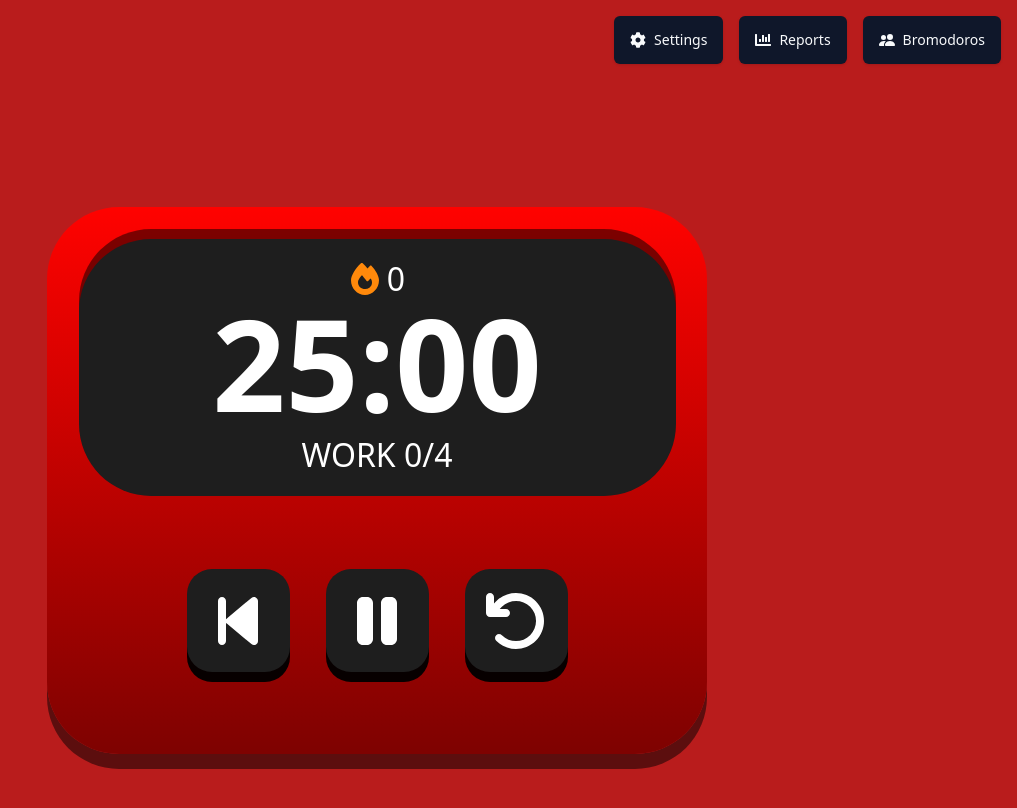
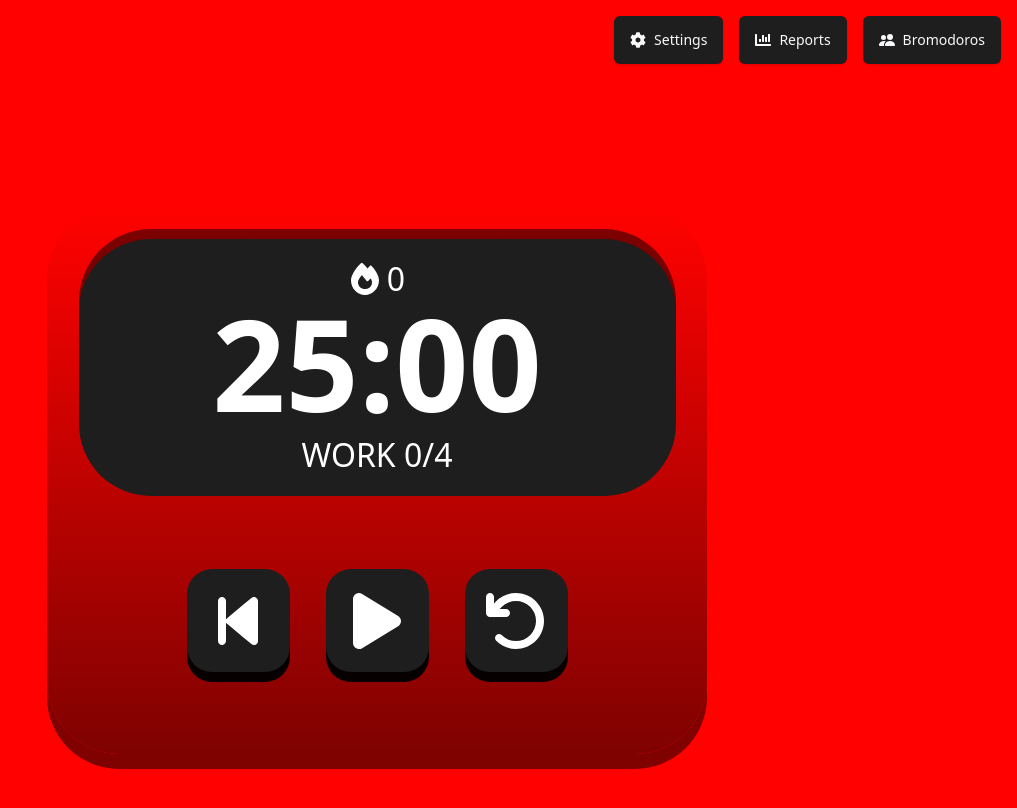
Before and after one commit to Frankelly-Guzman/Bromodoro, a React (Vite) app: page / in a window 1280 px wide. Shown: the top 808 px of the page, without its empty margins (263-1280 px from the left). Built offline with nearby package versions, Linux system fonts and the light colour scheme.

Commit message:
timer transition to black

```diff
--- a/src/App.tsx
+++ b/src/App.tsx
@@ -1,12 +1,12 @@
 import { BrowserRouter as Router, Routes, Route } from 'react-router-dom'
 import Main from './pages/Main'
 import Navbar from './components/Navbar'
-import { BackgroundProvider } from './utils/BackgroundContext'
+import { TimerContextProvider } from './utils/TimerContext'
 import NotFound from './pages/NotFound'
 
 const App = () => {
   return (
-    <BackgroundProvider>
+    <TimerContextProvider>
       <Router>
         <Navbar />
         <Routes>
@@ -14,7 +14,7 @@ const App = () => {
           <Route path="*" element={<NotFound />} />
         </Routes>
       </Router>
-    </BackgroundProvider>
+    </TimerContextProvider>
   )
 }
 
--- a/src/components/Navbar.tsx
+++ b/src/components/Navbar.tsx
@@ -1,23 +1,25 @@
-import React from "react";
 import { Button } from "./ui/button";
 import { FaChartBar } from "react-icons/fa";
 import { BsFillPeopleFill } from "react-icons/bs";
 import SettingsButton from "./SettingsButton";
-import { useBackground } from "../utils/BackgroundContext";
+import { useTimerContext } from "@/utils/TimerContext";
 
 const Navbar = () => {
-  const { bgColor } = useBackground();
+  const timerContext = useTimerContext()
+
+  const buttonBgColor = timerContext.isRunning ? "bg-black" : "bg-gray-default"
+  const navBgColor = timerContext.isRunning ? "bg-black" : "bg-red-default"
 
   return (
     <div
-      className={`flex justify-end items-center p-4 gap-4 ${bgColor}`}
+      className={`flex justify-end items-center p-4 gap-4 ${navBgColor}`}
     >
       <SettingsButton />
-      <Button className="flex flex-row gap-2 py-6">
+      <Button className={`flex flex-row gap-2 py-6 ${buttonBgColor} hover:bg-gray-light`}>
         <FaChartBar />
         Reports
       </Button>
-      <Button className="flex flex-row gap-2 py-6">
+      <Button className={`flex flex-row gap-2 py-6 ${buttonBgColor} hover:bg-gray-light`}>
         <BsFillPeopleFill />
         Bromodoros
       </Button>
--- a/src/components/SettingsButton.tsx
+++ b/src/components/SettingsButton.tsx
@@ -19,6 +19,7 @@ import { FaCog } from "react-icons/fa";
 import { FaClock } from "react-icons/fa";
 import { Button } from "./ui/button";
 import { Switch } from "./ui/switch";
+import { useTimerContext } from "@/utils/TimerContext";
 
 /**
  * SettingsButton Component
@@ -54,15 +55,20 @@ const SettingsButton = () => {
     setToggle((prev) => !prev); // Toggle the state
   };
 
+  // BG color
+  // TODO: Once again we need a palette instead of a boolcheck
+  const timerContext = useTimerContext()
+  const bgColor = timerContext.isRunning ? "bg-black" : "bg-gray-default"
+
   return (
     <DropdownMenu open={open} onOpenChange={setOpen}>
       <DropdownMenuTrigger>
-        <Button className="flex flex-row gap-2 py-6">
+        <Button className={`flex flex-row gap-2 py-6 ${bgColor} hover:bg-gray-light`}>
           <FaCog />
           Settings
         </Button>
       </DropdownMenuTrigger>
-      <DropdownMenuContent className="bg-slate-900 text-white">
+      <DropdownMenuContent className={`${bgColor} text-white`}>
         <DropdownMenuLabel className="flex flex-row gap-2 items-center">
           <FaClock />
           Timer
--- a/src/components/Timer.tsx
+++ b/src/components/Timer.tsx
@@ -1,4 +1,5 @@
-import { FaArrowRotateLeft, FaBackwardStep, FaPause, FaFire } from "react-icons/fa6"
+import { FaArrowRotateLeft, FaBackwardStep, FaPause, FaPlay, FaFire } from "react-icons/fa6"
+import { useTimerContext } from "@/utils/TimerContext"
 
 const flexCenteredAll = [
   "flex",
@@ -6,16 +7,21 @@ const flexCenteredAll = [
   "items-center"
 ].join(" ")
 
+// WARN: Not doing anims for now because it looks awkward when changing stuff to black
 const animated = [
-  "transition-all",
-  "duration-[0.5s]",
 ].join(" ")
 
 interface TimerButtonProps {
   icon?: React.ReactNode
+  action?: () => void;
 }
 
-function TimerButton({ icon }: TimerButtonProps) {
+// TODO: Clean up usage of context; maybe we could store a color palette instead of asking whether we are running
+// We will actually NEED this when we implement timer modes!
+
+function TimerButton({ icon, action }: TimerButtonProps) {
+  const timerContext = useTimerContext();
+
   const bgStyles = [
     flexCenteredAll,
     animated,
@@ -26,24 +32,30 @@ function TimerButton({ icon }: TimerButtonProps) {
     "pb-4",
   ].join(" ")
 
+  /*
   const bgHoverStyles = [
-    "hover:bg-red-dark",
+    timerContext.isRunning ? "bg-black" : "hover:bg-red-dark",
   ].join(" ")
+  */
 
   const buttonBgStyles = [
     flexCenteredAll,
     animated,
+    timerContext.isRunning ? "bg-black" : "bg-gray-default",
+    timerContext.isRunning ? "bg-black" : "shadow-[0px_10px_0px_rgba(0,0,0,0.95)]",
     "w-[103px]",
     "h-[103px]",
-    "bg-gray-default",
     "rounded-[25px]",
-    "shadow-[0px_10px_0px_rgba(0,0,0,0.95)]",
   ].join(" ")
+
+  const buttonBgHoverStyles = [
+    timerContext.isRunning ? "bg-black" : "hover:bg-gray-light",
+  ]
 
   const buttonBgActiveStyles = [
     "transform active:translate-y-[10px]",
     "active:shadow-[0px_0px_0px_rgba(0,0,0,0)]",
-    "active:bg-black",
+    "active:bg-gray-dark",
   ].join(" ")
 
   const iconStyle = [
@@ -53,39 +65,41 @@ function TimerButton({ icon }: TimerButtonProps) {
   ].join(" ")
 
   return (
-    <div className={`${bgStyles} ${bgHoverStyles}`}>
-      <div className={`${buttonBgStyles} ${buttonBgActiveStyles}`}>
+    <div className={`${bgStyles}`}>
+      <button type="button" onClick={action} className={`${buttonBgStyles} ${buttonBgHoverStyles} ${buttonBgActiveStyles}`}>
         <div className={iconStyle}>
           {icon}
         </div>
-      </div>
+      </button>
     </div >
   )
 }
 
 function Timer() {
+  const timerContext = useTimerContext()
+
   const timerBgStyles = [
     flexCenteredAll,
+    timerContext.isRunning ? "" : "bg-gradient-to-b",
+    timerContext.isRunning ? "" : "from-red-default",
+    timerContext.isRunning ? "" : "to-red-dark",
+    timerContext.isRunning ? "" : "shadow-[0px_15px_0px_rgba(0,0,0,0.5)]",
     "flex-col",
     "m-auto",
     `w-[660px]`,
     `h-[547px]`,
     "rounded-[72px]",
-    "bg-gradient-to-b",
-    "from-red-default",
-    "to-red-dark",
-    "shadow-[0px_15px_0px_rgba(0,0,0,0.5)]"
   ].join(" ")
 
   const timeBgStyles = [
     flexCenteredAll,
+    timerContext.isRunning ? "bg-black" : "bg-gray-default",
+    timerContext.isRunning ? "" : "shadow-[0px_-10px_0px_rgba(0,0,0,0.5)]",
     "flex-col",
     "mt-[32px]",
     "w-[597px]",
     "h-[50%]",
     "rounded-[72px]",
-    "bg-gray-default",
-    "shadow-[0px_-10px_0px_rgba(0,0,0,0.5)]"
   ].join(" ")
 
   const bigTimerTextStyles = [
@@ -110,16 +124,25 @@ function Timer() {
     "h-[50%]",
   ].join(" ")
 
+  // Control action functions
+  function onPlayPause() {
+    if (timerContext.isRunning) {
+      timerContext.setIsRunning(false);
+    } else {
+      timerContext.setIsRunning(true);
+    }
+  }
+
   return (
     <div className={timerBgStyles}>
       <div className={timeBgStyles}>
-        <div className={smallTimerTextStyles}>{<FaFire className="text-orange-default" />}0</div>
+        <div className={smallTimerTextStyles}>{<FaFire className="text-white" />}0</div>
         <div className={`${bigTimerTextStyles} mt-[-36px]`}>25:00</div>
         <div className={`${smallTimerTextStyles} mt-[-28px]`}>WORK 0/4</div>
       </div>
       <div className={buttonContainerStyles}>
         <TimerButton icon={<FaBackwardStep />} />
-        <TimerButton icon={<FaPause />} />
+        <TimerButton icon={timerContext.isRunning ? <FaPause /> : <FaPlay />} action={onPlayPause} />
         <TimerButton icon={<FaArrowRotateLeft />} />
       </div>
     </div >
--- a/src/pages/Main.tsx
+++ b/src/pages/Main.tsx
@@ -1,18 +1,8 @@
-import { useState, useEffect } from "react";
-import { useBackground } from "@/utils/BackgroundContext";
+import { useTimerContext } from "@/utils/TimerContext";
 import Timer from "../components/Timer"
 
 const Main = () => {
-  const [working, setWorking] = useState(false);
-  const { bgColor, setBgColor } = useBackground(); // Get and set background color from context
-
-  useEffect(() => {
-    if (working) {
-      setBgColor("bg-black");
-    } else {
-      setBgColor("bg-red-700");
-    }
-  }, [working, setBgColor]);
+  const bgColor = `bg-${useTimerContext().bgColor}`
 
   return (
     <div className={`flex min-w-screen min-h-screen ${bgColor}`}>
--- a/src/utils/BackgroundContext.tsx
+++ /dev/null
@@ -1,24 +0,0 @@
-import React, { createContext, useContext, useState } from "react";
-
-// Create Context
-const BackgroundContext = createContext<any>(null);
-
-// Provider Component
-export const BackgroundProvider: React.FC<{ children: React.ReactNode }> = ({ children }) => {
-  const [bgColor, setBgColor] = useState("bg-transparent");
-
-  return (
-    <BackgroundContext.Provider value={{ bgColor, setBgColor }}>
-      {children}
-    </BackgroundContext.Provider>
-  );
-};
-
-// Hook to use Context
-export const useBackground = () => {
-  const context = useContext(BackgroundContext);
-  if (!context) {
-    throw new Error("useBackground must be used within a BackgroundProvider");
-  }
-  return context;
-};
--- /dev/null
+++ b/src/utils/TimerContext.tsx
@@ -0,0 +1,63 @@
+import React, { createContext, useContext, useEffect, useState } from "react";
+
+// Timer context itself
+const TimerContext = createContext<any>(null);
+
+// Timer context provider
+// Stuff related to the timer must go in here!
+interface TimerContextProps {
+  children: React.ReactNode
+}
+
+export function TimerContextProvider({ children }: TimerContextProps) {
+  // Is timer running? (True/False)
+  // What mode is timer in? (Work/Rest/Long Rest)
+  // This is all used to define background color
+
+  const [isRunning, setIsRunning] = useState(false);
+  const [mode, setMode] = useState("work")
+  const [bgColor, setBgColor] = useState("red-default")
+
+  useEffect(() => {
+    // Black when running, otherwise decide color based on timer mode
+    if (isRunning) {
+      setBgColor("black")
+    } else {
+      if (mode == "work") {
+        setBgColor("red-default")
+      } else if (mode == "break") {
+        setBgColor("blue-default")
+      } else {
+        setBgColor("purple-default")
+      }
+    }
+  }, [isRunning, mode]) // Run hook func. when isRunning or mode change
+
+  // Pack context values
+  const contextInfo = {
+    isRunning,
+    setIsRunning,
+    mode,
+    setMode,
+    bgColor
+  }
+
+  return (
+    // If any component inside this background provider asks for BackgroundContext, give them the packed values
+    // We'll be asking for these values with useTimerContext()
+    <TimerContext.Provider value={contextInfo}>
+      {children}
+    </TimerContext.Provider>
+  );
+};
+
+// Hook to use context
+export function useTimerContext() {
+  const context = useContext(TimerContext);
+
+  if (!context) {
+    throw new Error("TimerContext must be used inside a TimerContextProvider!");
+  }
+
+  return context;
+};
--- a/tailwind.config.js
+++ b/tailwind.config.js
@@ -19,7 +19,9 @@ export default {
           dark: "#7E0201",
         },
         gray: {
-          default: "#1E1E1E"
+          default: "#1E1E1E",
+          light: "#252525",
+          dark: "#101010"
         },
         orange: {
           default: "#FF890B"
```
Lines whose indentation alone changed are shown as unchanged.
